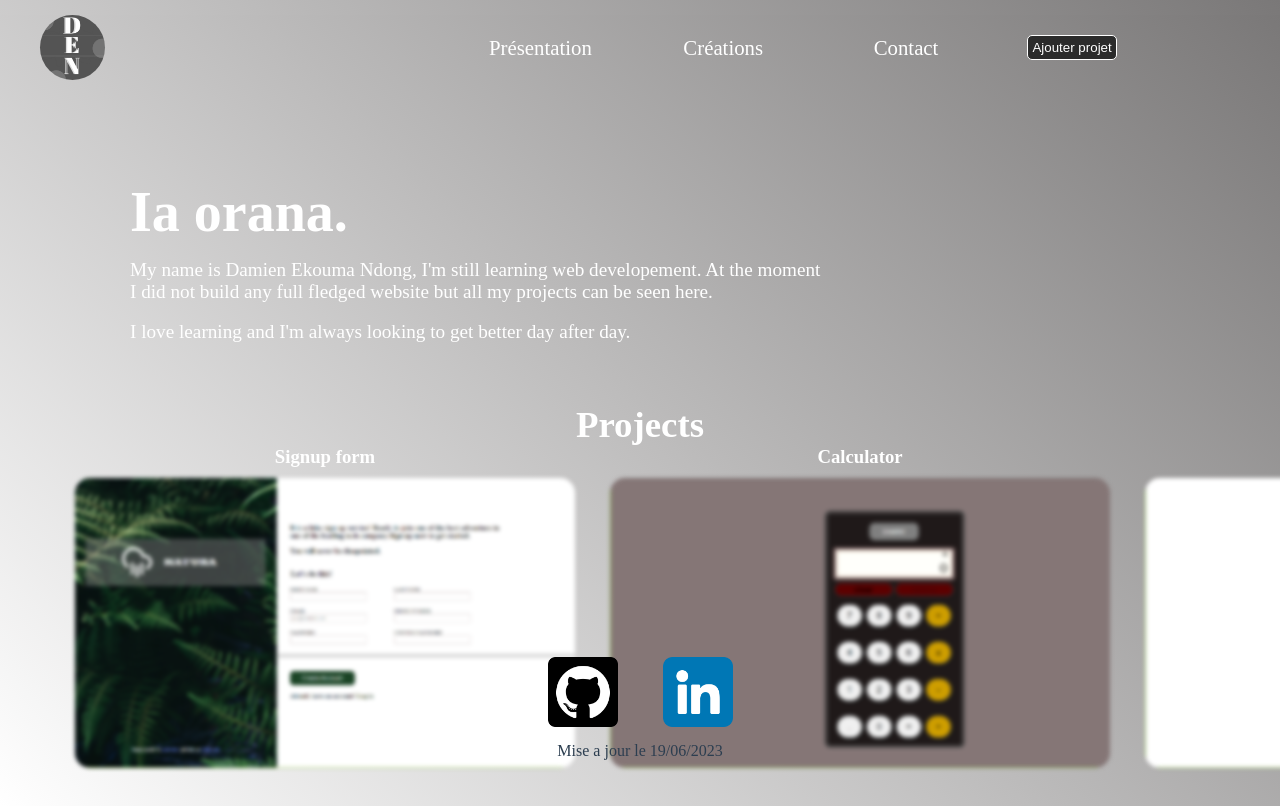
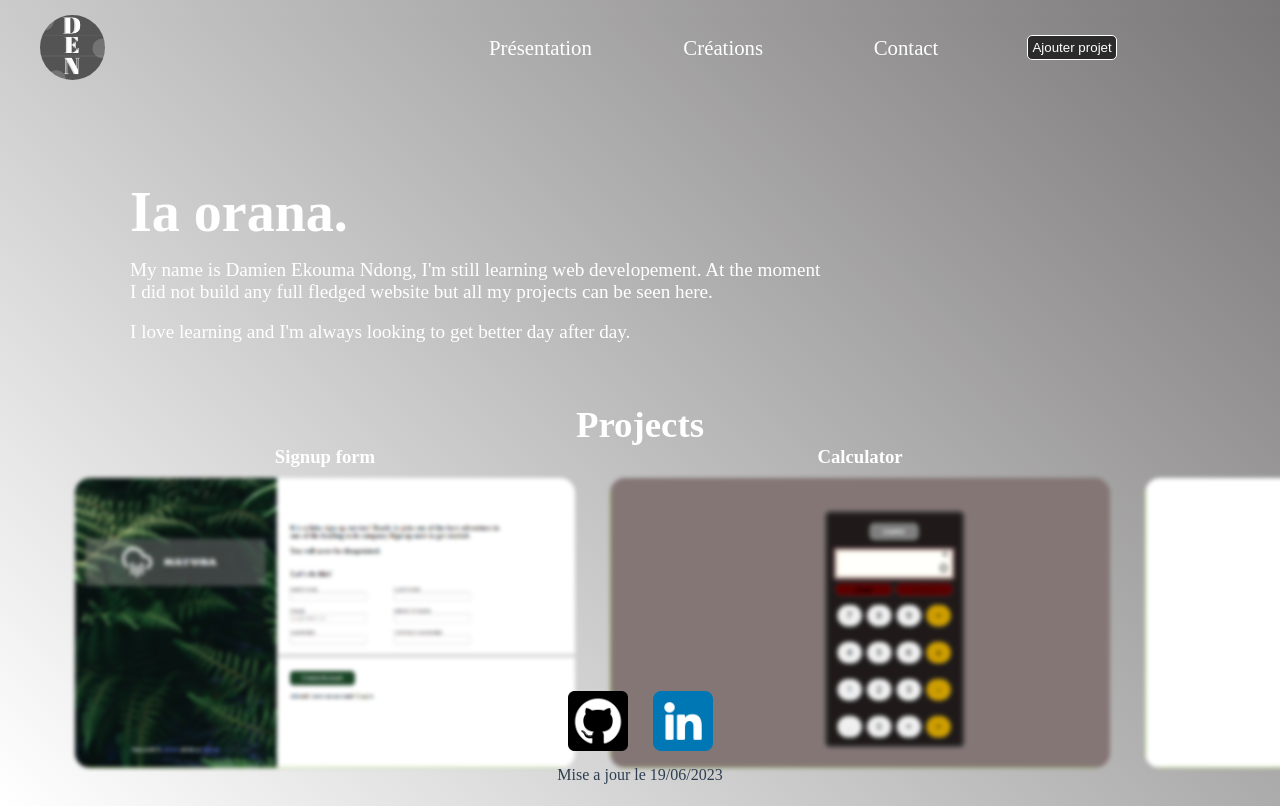
Before and after one commit to Sikiroux/Portfolio_VueJS, a Vue app in the folder Portfolio/: page / in a window 1280 px wide. Built offline with nearby package versions, Linux system fonts and the light colour scheme.

Commit message:
No change was made

```diff
--- a/Portfolio/src/App.vue
+++ b/Portfolio/src/App.vue
@@ -40,13 +40,17 @@ import Slideshow from './components/Slideshow.vue'
  main a {
   text-decoration: none;
   color: white;
+  max-width: 300px;
  }
 
  main h1 {
   font-weight: bold;
   font-size: 3.5rem;
   margin-bottom: 15px;
+  max-width: 300px;
+
  }
+
 
  p {
   font-size: 1.2rem;
--- a/Portfolio/src/components/Footer.vue
+++ b/Portfolio/src/components/Footer.vue
@@ -21,7 +21,7 @@
     footer {
         width: 100%;
         position: absolute;
-        bottom: 5%;
+        bottom: 2%;
         display: flex;
         flex-direction: column;
         align-items: center;
@@ -31,13 +31,13 @@
     nav{
         margin: 0;
         display: flex;
-        gap: 45px;
+        gap: 25px;
         margin-bottom: 15px;
     }
 
     a div {
-        height: 70px;
-        width: 70px;
+        height: 60px;
+        width: 60px;
         background-size: cover;
     }
 
@@ -46,8 +46,8 @@
     }
 
     a {
-        height: 70px;
-        width: 70px;
+        height: 60px;
+        width: 60px;
     }
 
     a div.github-icon {
```
